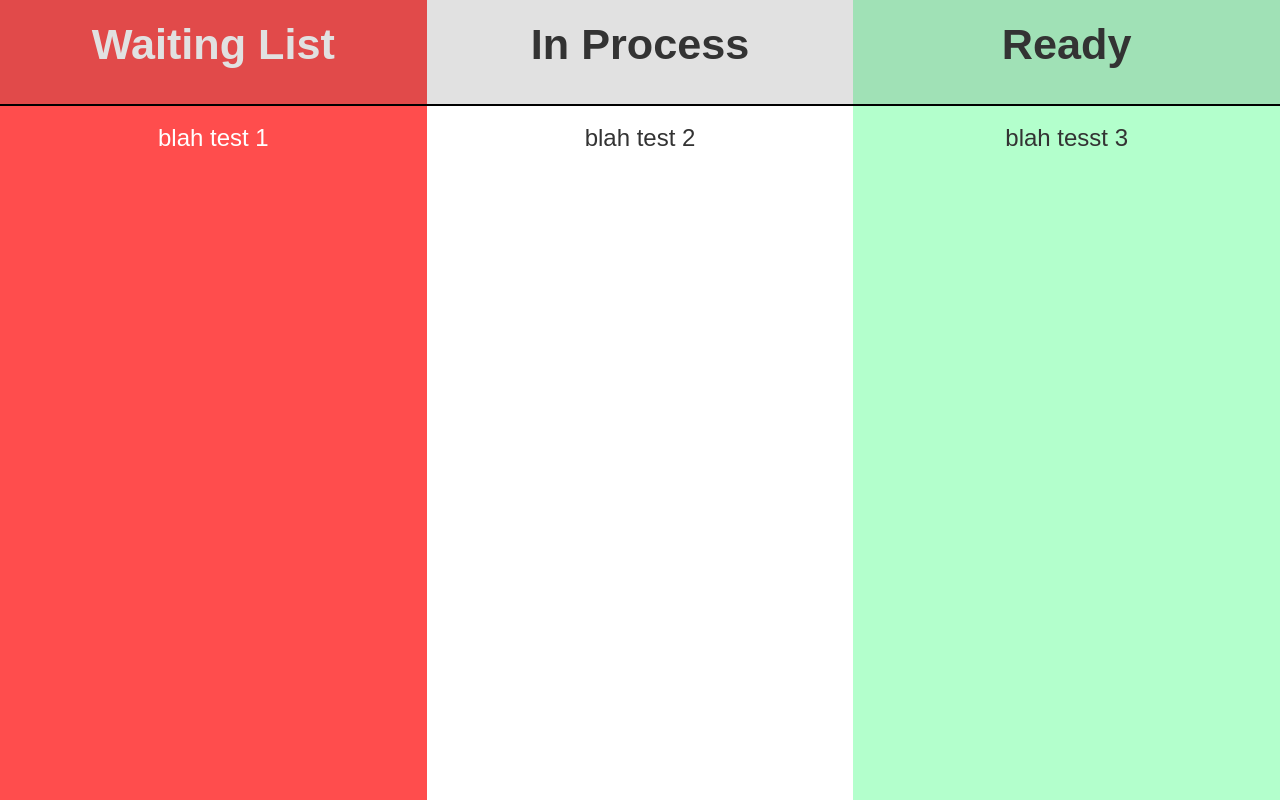
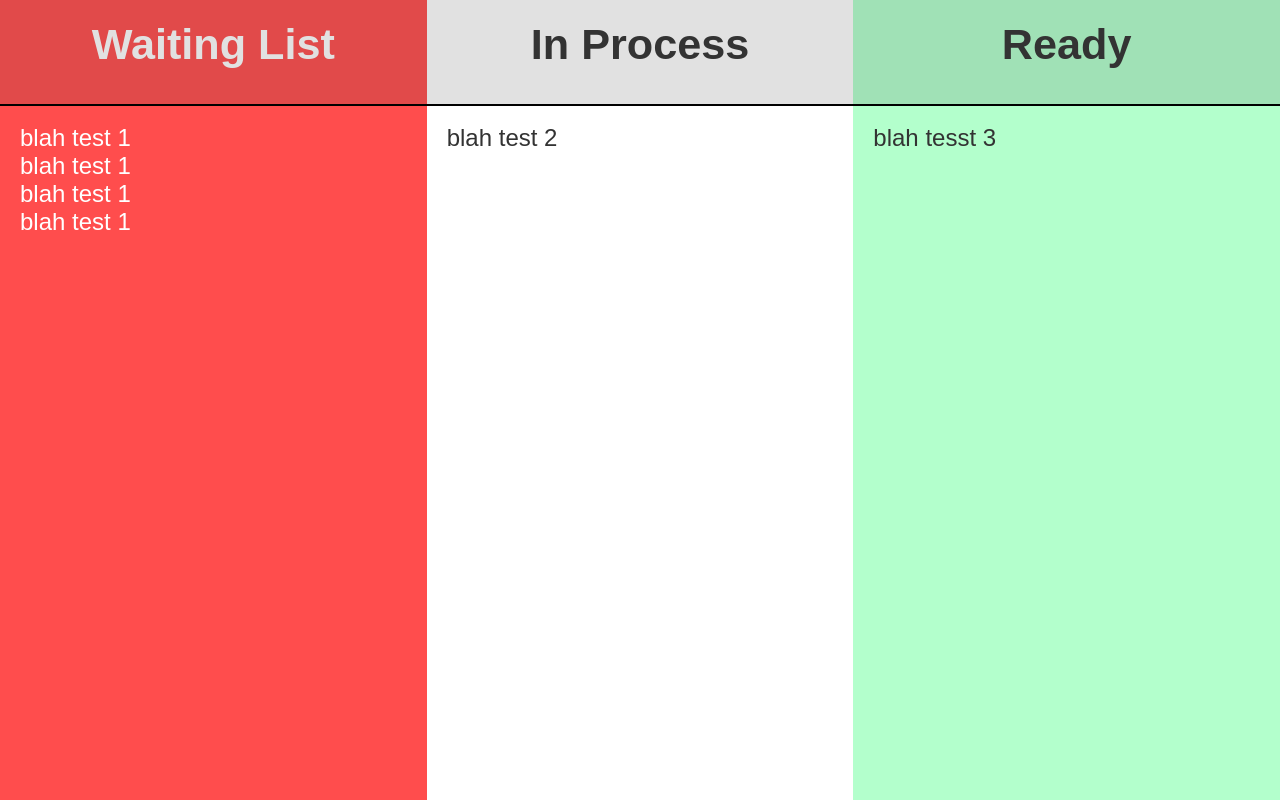
Before and after one commit to ChrisY60/Doughminators, a Flask app: template WebApp/templates/backend.html in a window 1280 px wide. Run offline with Flask 3, Linux system fonts and the light colour scheme; the template is opened without the code that fills it, so the values that code supplies are empty.

Commit message:
better back end display under

```diff
--- a/WebApp/static/style.css
+++ b/WebApp/static/style.css
@@ -50,13 +50,13 @@ body, html {
 .column2 {
     flex: 1;
     display: flex;
+    flex-direction: column;
     align-items: flex-start;
-    justify-content: center;
-    padding-top: 20px;
+    justify-content: flex-start;
+    padding: 20px;
     color: white;
     font-size: 1.5em;
-    text-align: center;
-
+    text-align: left;
 }
 /* Background colors for each column */
 .waiting-list {
--- a/WebApp/templates/backend.html
+++ b/WebApp/templates/backend.html
@@ -27,6 +27,9 @@
     <div class="container2">
         <div class="column2 waiting-list">
         <p> blah test 1</p>
+        <p> blah test 1</p>
+        <p> blah test 1</p>
+        <p> blah test 1</p>
         </div>
     <div class="column2 in-process">
     <p> blah test 2</p>
```
